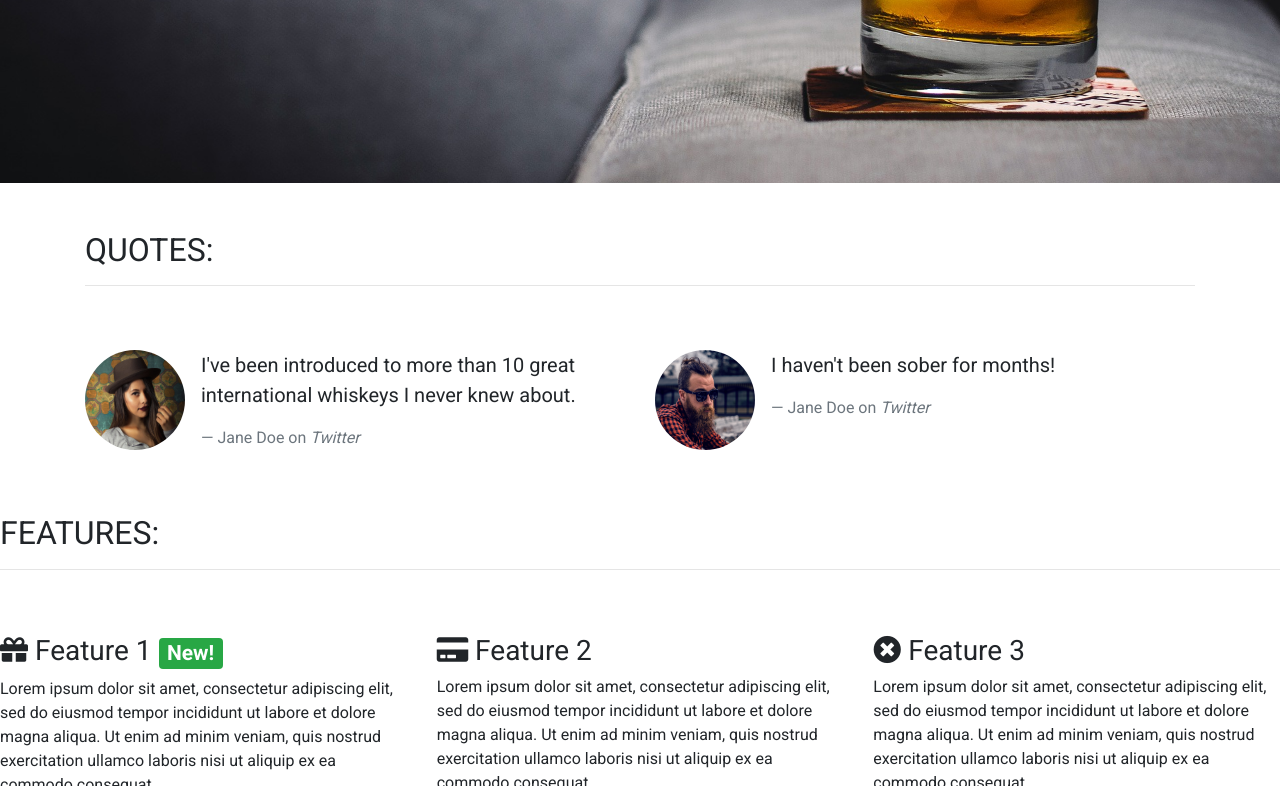
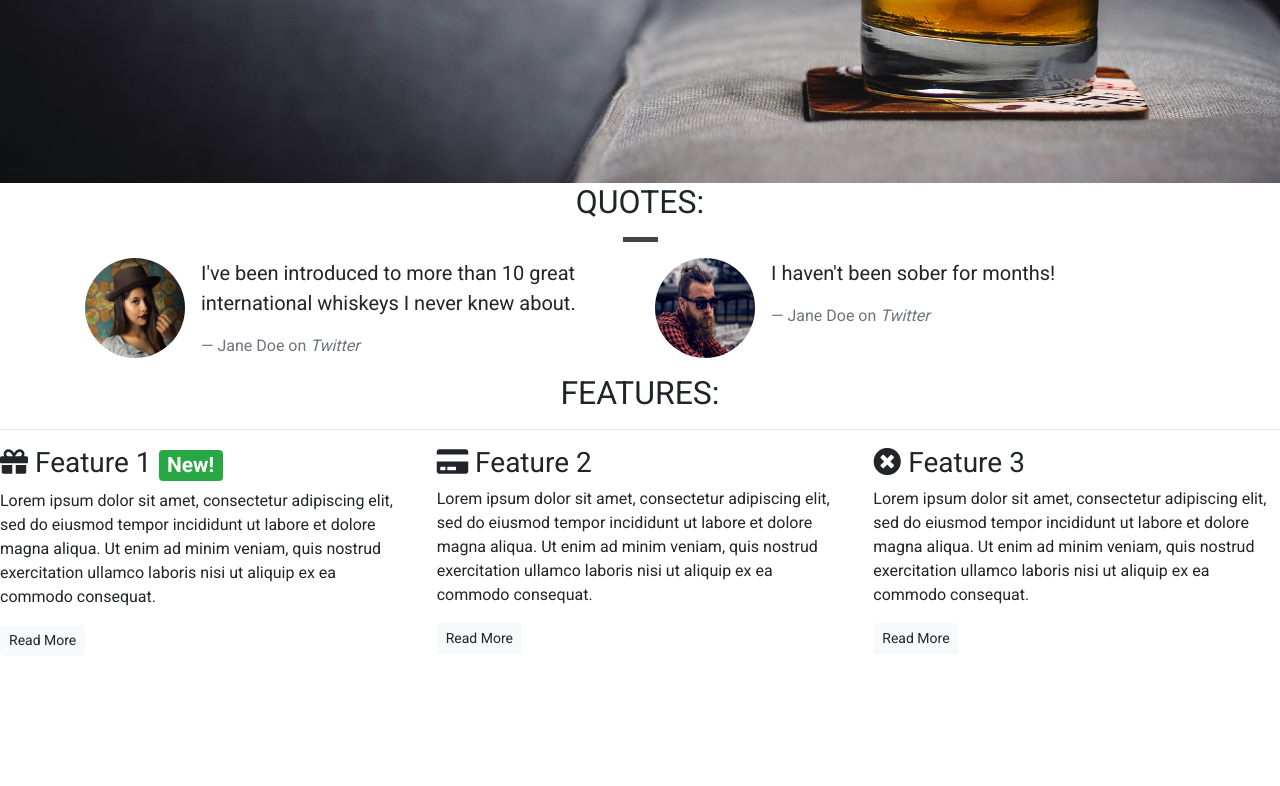
Before and after one commit to Cath127/Whisky, a plain HTML site: page index.html in a window 1280 px wide. Shown: the part 617-1403 px from the top of the page. After the commit the page ends 1289 px from the top, so only its background shows below. Drawn offline with nearby package versions, Linux system fonts and the light colour scheme.

Commit message:
feat:changed quote heading and spacing

```diff
--- a/css/style..css
+++ b/css/style..css
@@ -42,10 +42,21 @@ body {
     background-color: rgba(0, 0, 0, 0.5);
 }
 
-
 .quotes-container {}
 
 .features-container {}
+
+/*Page Headers*/
+
+.page-header {
+  margin-bottom: 0;
+  border-bottom: 0;
+  text-align: center;
+}
+
+.page-header h2 {
+  margin-top: 0;
+}
 
 /*Block dividers*/
 
--- a/index.html
+++ b/index.html
@@ -80,9 +80,9 @@
     <div class="container quotes-container">
         <section class="quotes">
             <div class="row">
-                <div class="col-12 my-5">
+                <div class="col-12 page-header">
                     <h2 class="text-uppercase">Quotes:</h2>
-                    <hr />
+                    <hr class="block-divider block-divider--short">
                 </div>
             </div>
             <div class="row">
@@ -121,7 +121,7 @@
     <div class="features-container">
         <section class="features">
             <div class="row">
-                <div class="col-12 my-5">
+                <div class="col-12 page-header">
                     <h2 class="text-uppercase">Features:</h2>
                     <hr />
                 </div>
```
